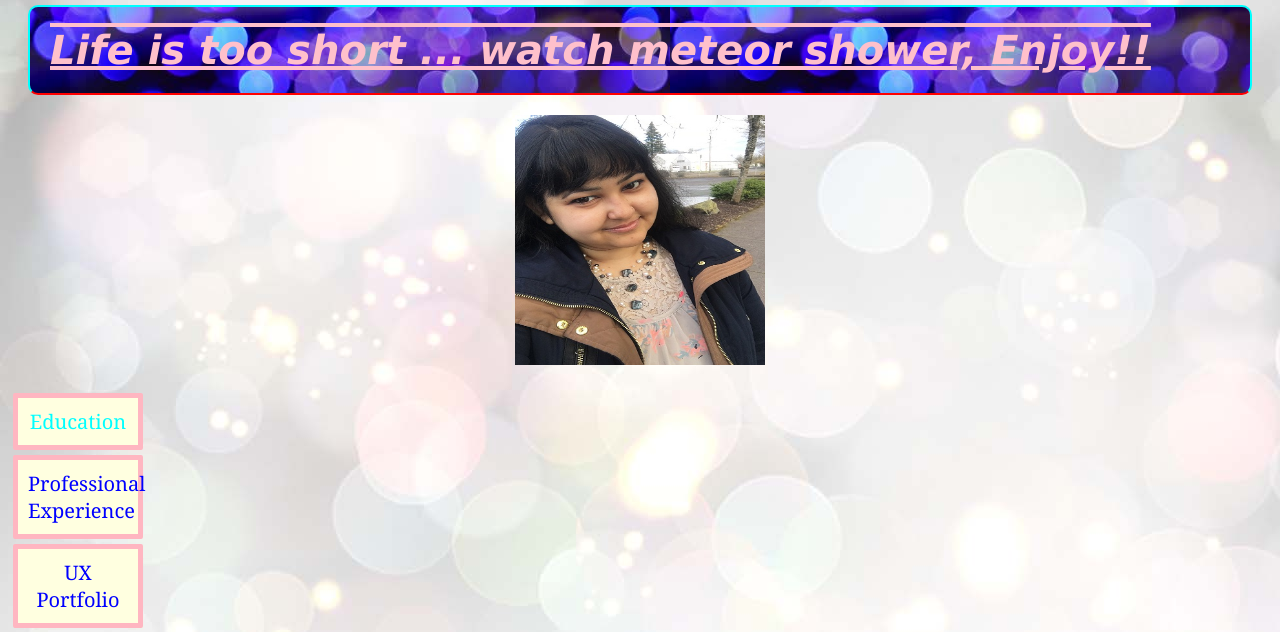
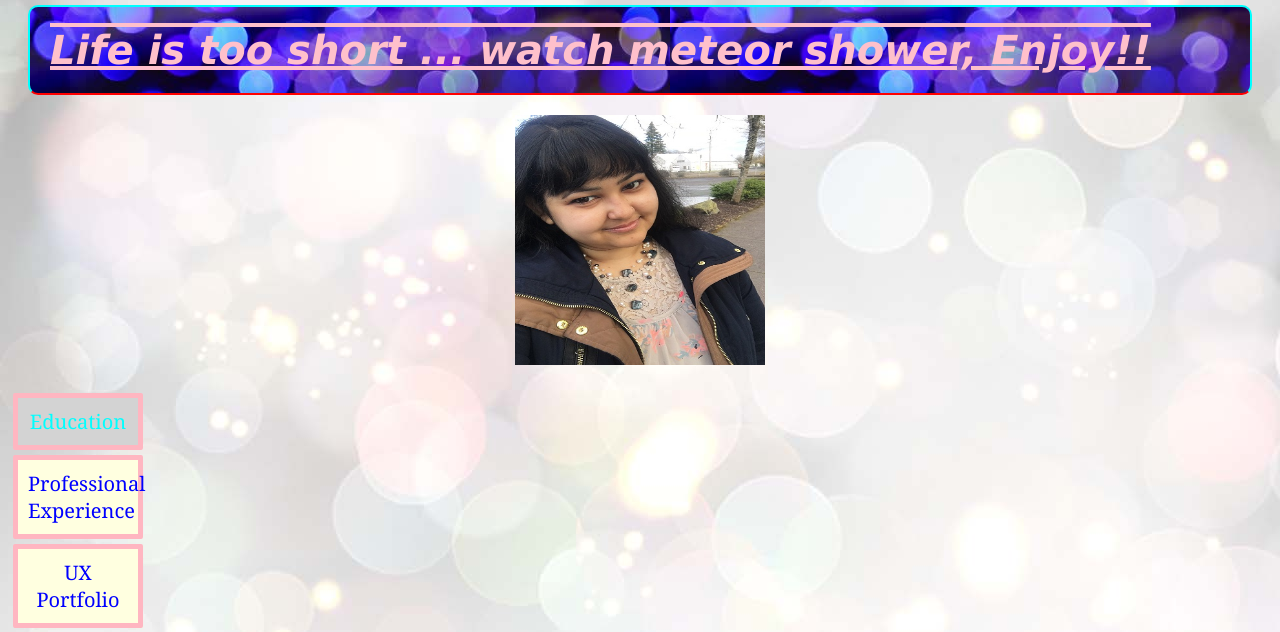
Before and after one commit to dilrubashowkat/HTML-and-CSS, a plain HTML site: page index.html in a window 1280 px wide. In both pictures the pointer is over the link "Education". Shown: the part 154-786 px from the top of the page. Drawn offline with Linux system fonts and the light colour scheme.

Commit message:
bacground for hover element changed

```diff
--- a/css/style.css
+++ b/css/style.css
@@ -162,7 +162,9 @@ a:visited
 a:hover
 {
 color: aqua;
-cursor: help;/*
+cursor: help;
+background-color: #d3d3d3;
+/*
 cursor: url("if_pumpkin_60817.ico"),default;*/
 }
 .image
```
